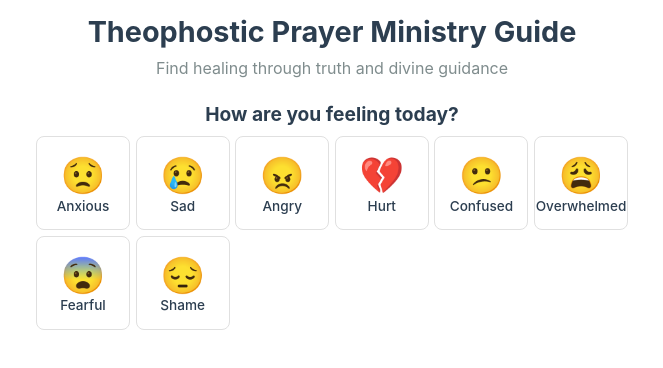
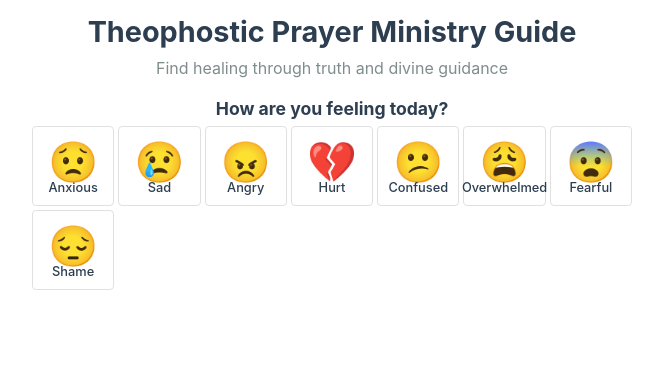
Before and after one commit to mattofsawdust/GodsLight, a React (Vite) app: page / in a window 1280 px wide. Shown: the top 368 px of the page, without its empty margins (308-971 px from the left). Built offline with nearby package versions, Linux system fonts and the light colour scheme.

Commit message:
Drastically reduce spacing and make layout more compact

```diff
--- a/src/components/MoodSelector.css
+++ b/src/components/MoodSelector.css
@@ -3,24 +3,24 @@
   display: flex;
   flex-direction: column;
   align-items: center;
-  padding: 0.25rem;
+  padding: 0;
   height: 100%;
 }
 
 .mood-selector h2 {
-  margin-bottom: 0.5rem;
+  margin-bottom: 0.25rem;
   color: #2c3e50;
-  font-size: 1.2rem;
+  font-size: 1.1rem;
   text-align: center;
 }
 
 .mood-grid {
   display: grid;
   grid-template-columns: repeat(2, 1fr);
-  gap: 0.35rem; /* reduced gap between buttons */
+  gap: 0.25rem; /* minimal gap */
   width: 100%;
   max-width: 600px;
-  padding: 0 0.25rem;
+  padding: 0;
 }
 
 .mood-button {
@@ -28,29 +28,30 @@
   flex-direction: column;
   align-items: center;
   justify-content: center;
-  padding: 0.25rem; /* significantly reduced padding */
+  padding: 0.1rem; /* super minimal padding */
   border: 1px solid #e0e0e0;
-  border-radius: 8px;
+  border-radius: 4px;
   background: white;
   cursor: pointer;
   transition: all 0.3s ease;
-  aspect-ratio: 1;
+  height: 80px; /* fixed height instead of aspect-ratio */
 }
 
 .mood-emoji {
-  font-size: 2.25rem; /* increased emoji size */
-  margin-bottom: 0.15rem; /* reduced space between emoji and label */
+  font-size: 2.5rem; /* even bigger emoji */
+  margin-bottom: 0; /* no margin */
 }
 
 .mood-label {
-  font-size: 0.85rem;
+  font-size: 0.8rem;
   color: #2c3e50;
   text-transform: capitalize;
-  line-height: 1; /* reduce line height */
+  line-height: 1;
+  margin-top: -0.25rem; /* negative margin to pull up */
 }
 
 @media (min-width: 768px) {
   .mood-grid {
-    grid-template-columns: repeat(auto-fit, minmax(90px, 1fr));
+    grid-template-columns: repeat(auto-fit, minmax(80px, 1fr));
   }
 }
```
